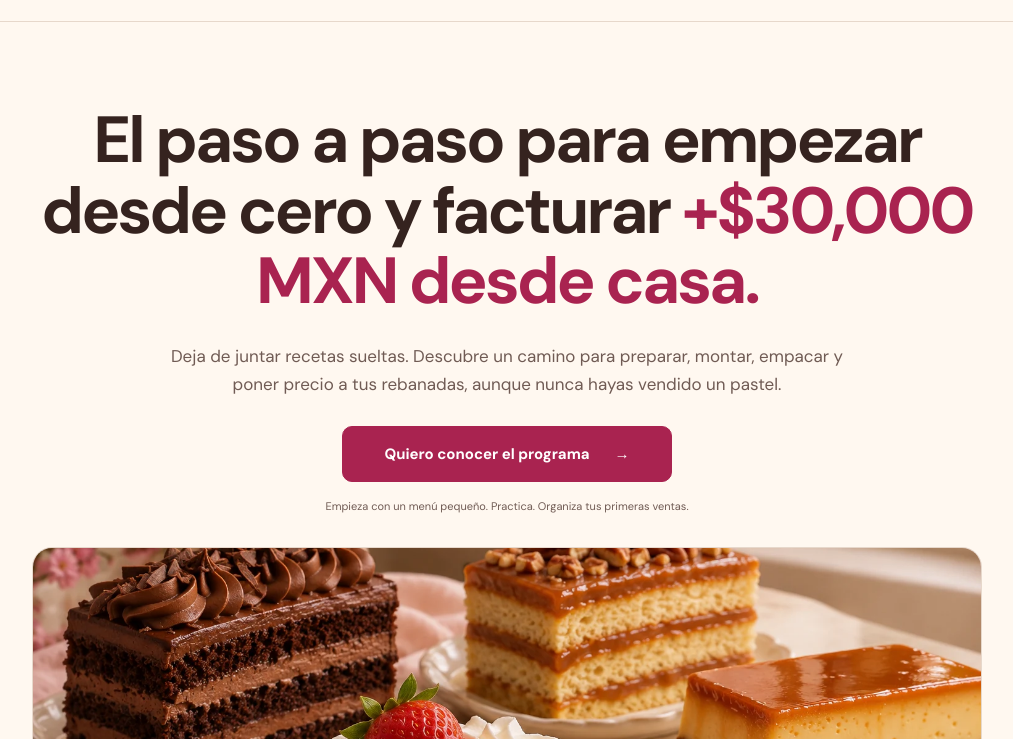
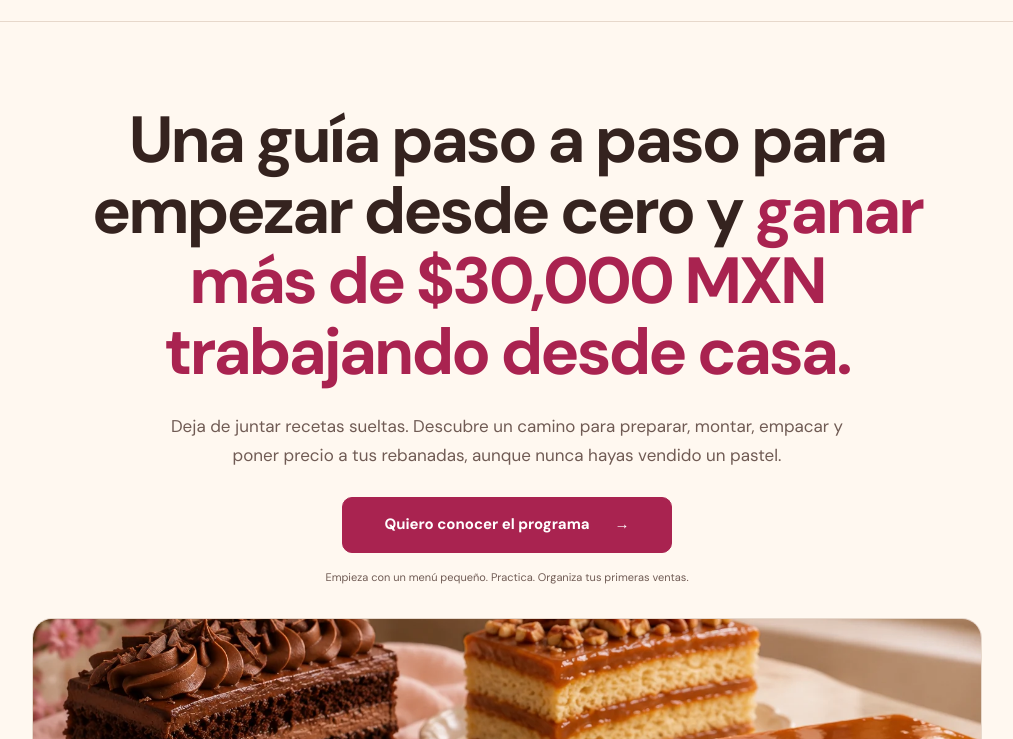
Before and after one commit to felipergcmkt-design/lareinadelasrebanadas, a plain HTML site: page oferta.html in a window 1280 px wide. Shown: the part 61-800 px from the top of the page, without its empty margins (133-1146 px from the left). Drawn offline with nearby package versions, Linux system fonts and the light colour scheme.

Commit message:
Use ganar in Spanish sales headline

```diff
--- a/oferta.html
+++ b/oferta.html
@@ -4,7 +4,7 @@
 <header class="sales-header"><div class="sales-wrap sales-nav"><a class="brand" href="#inicio"><img src="/assets/corona.svg" width="37" height="34" alt=""><span>Lucrando com Fatias</span></a></div></header>
 <main id="principal">
 <section class="sales-hero" id="inicio"><div class="sales-wrap">
-<h1>El paso a paso para empezar desde cero y facturar <em>+$30,000 MXN desde casa.</em></h1>
+<h1>Una guía paso a paso para empezar desde cero y <em>ganar más de $30,000 MXN trabajando desde casa.</em></h1>
 <p class="sales-lead">Deja de juntar recetas sueltas. Descubre un camino para preparar, montar, empacar y poner precio a tus rebanadas, aunque nunca hayas vendido un pastel.</p>
 <a class="button sales-cta" href="#oferta">Quiero conocer el programa <span aria-hidden="true">→</span></a>
 <p class="hero-footnote">Empieza con un menú pequeño. Practica. Organiza tus primeras ventas.</p>
```
